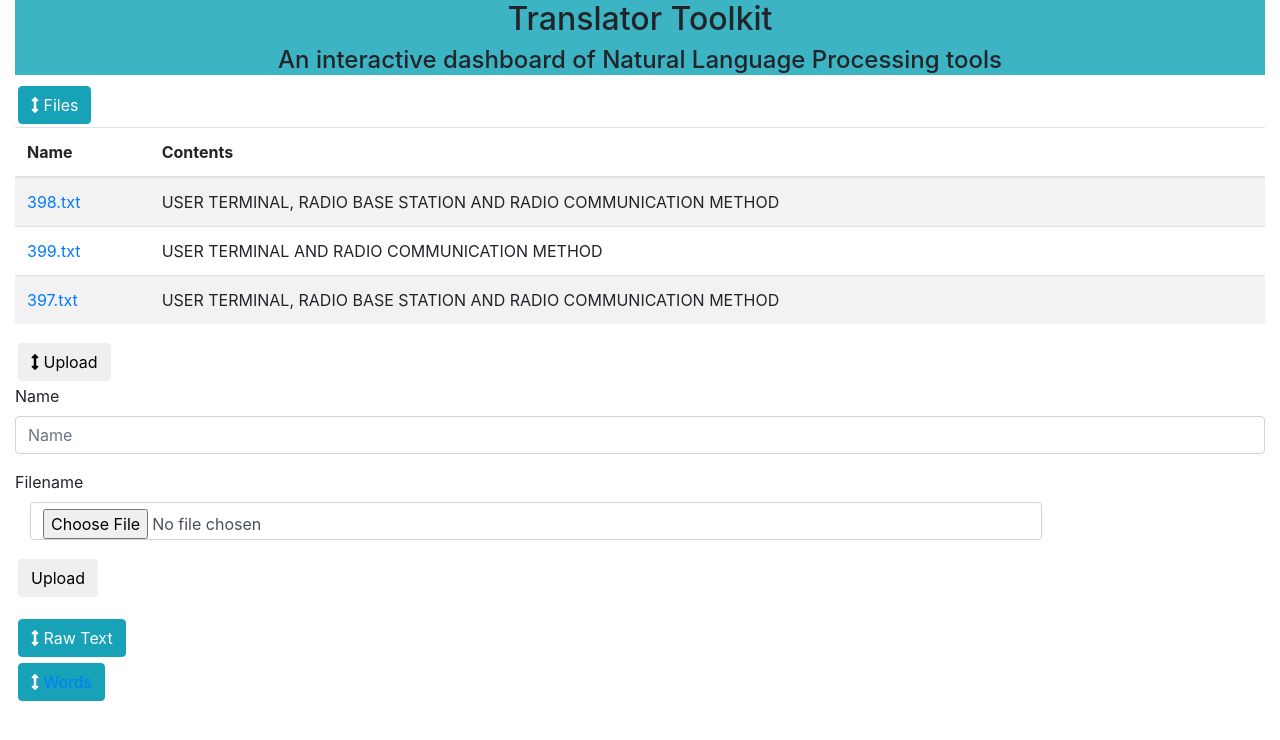
After one commit to andrei-kolesnik/translator-toolkit, a Flask app: page /step1 in a window 1280 px wide, after a click on "Upload". The commit adds this page. Shown: the top 740 px of the page. Run offline with Flask 2, Linux system fonts and the light colour scheme; some libraries are stand-ins or nearby versions.

Commit message:
Words stemming

```diff
--- a/app.py
+++ b/app.py
@@ -4,12 +4,13 @@ from os import listdir
 from os.path import isfile, join
 import sys
 from io import StringIO
+from collections import defaultdict
 from flask import request
 from werkzeug.utils import secure_filename
 import scipy
-import numpy as np
-import pandas as pd
-import matplotlib as pl
+# import numpy as np
+# import pandas as pd
+# import matplotlib as pl
 import nltk
 from nltk import FreqDist
 nltk.download('punkt')
@@ -35,7 +36,7 @@ Globs = {
     'file': '',
     'dir': './data/'
 }
-global docs, docs_processed, sents
+global text, text_proc, sents, text_detailed
 
 excl = ['a', 'after', 'all', 'also', 'an', 'and', 'another', 'any', 'are', 'as', 'at', 'away', 'be', 'been', 'beforehand', 'being', 'both', 'but', 'by', 'can', 'cannot', 'do', 'does', 'each', 'for', 'from', 'further', 'furthermore', 'has', 'have', 'having', 'here', 'hereby', 'hereinabove', 'hereinbefore', 'heretofore', 'how', 'if', 'in', 'into', 'is', 'it', 'its', 'may', 'more', 'no', 'non', 'nor', 'not', 'of', 'off', 'on', 'only', 'or', 'other', 'out', 'own', 'same', 'since', 'so', 'such', 'than', 'that', 'the', 'their', 'then', 'there', 'therebetween', 'thereby', 'therein', 'thereof', 'thereto', 'they', 'this', 'those', 'thus', 'to', 'too', 'up', 'via', 'was', 'what', 'when', 'where', 'wherein', 'whether', 'which', 'whose', 'with', 'within']
 
@@ -70,9 +71,26 @@ def check():
 
 
 def openfile(filename):
-    global docs, docs_processed
-    docs = nltk.corpus.PlaintextCorpusReader(Globs['dir'], Globs['file'])
-    docs_processed = nltk.Text(docs.words())
+    global Globs, text, text_proc, text_detailed
+    Globs['file'] = filename
+    text = nltk.corpus.PlaintextCorpusReader(Globs['dir'], Globs['file'])
+    text_proc = nltk.Text(text.words())
+# extra part
+    stemmer = nltk.PorterStemmer() # nltk.LancasterStemmer()
+    text_detailed = []
+    cnt = 1
+    for sent in text.raw().split("\n"):
+        sent = sent.strip()
+        if len(sent) > 0 and not sent.isspace():
+            tokenized = nltk.word_tokenize(sent)
+            words = []
+            stems = []
+            for tok in tokenized:
+                words.append(tok)  # .lower()
+                stems.append(stemmer.stem(tok))
+            text_detailed.append({"index": cnt, "sent": sent, "words": words, "stems": stems})
+            cnt = cnt + 1
+
 
 ################################################################################
 # Routs
@@ -113,8 +131,6 @@ def upload_file():
 ################################################################################
 @app.route("/f/<name>")
 def show_file(name):
-    global docs, docs_processed
-    Globs['file'] = name
     openfile(name)
     return sents1()
 
@@ -122,12 +138,12 @@ def show_file(name):
 ################################################################################
 @app.route("/s1")
 @app.route("/s1/<word>")
-def sents1(word = ''):
-    global docs, sents
+def sents1(word=''):
+    global text, sents
     check()
     sents = []
     cnt = 1
-    for sent in docs.raw().split("\n"):
+    for sent in text.raw().split("\n"):
         sent = sent.strip()
         if len(sent) > 0 and not sent.isspace():
             if len(word) > 0:
@@ -144,41 +160,84 @@ def sents1(word = ''):
 ################################################################################
 @app.route("/s2")
 def sents2():
-    global docs, sents
+    global text, sents
     check()
     sents = []
     cnt = 1
-    for sent in docs.sents():
+    for sent in text.sents():
         sents.append({"index": cnt, "sent": ' '.join(sent)})
         cnt = cnt+1
     return render_template("sents.html", globs = Globs, sents = sents)
 
 
 ################################################################################
+@app.route("/s3")
+@app.route("/s3/<stem>")
+def sents3(stem=''):
+    global text_detailed
+    sents = []
+    for sent in text_detailed:
+        # at = sent.find(word)
+        # if at > -1:
+        #     sent = sent[:at] + '<span class="sel">' + word + '</span>' + sent[at+len(word)]
+        if stem in sent['stems']:
+            for i, s in enumerate(sent['stems']):
+                if s == stem:
+                    sent['words'][i] = '<span class="sel">' + sent['words'][i] + '</span>'
+            sents.append({
+                    'index': sent['index'],
+                    'sent': ' '.join(sent['words']) # sent['sent']
+                })
+    return jsonify(sents)
+
+
+################################################################################
 @app.route('/freq')
+# def freq():
+#     global text, text_proc
+#     check()
+#     fdist = FreqDist()
+#     for word in text.words():
+#         word = word.lower()
+#         sans_letters = re.sub(r'[^a-zA-Z]', '', word)
+#         if (len(word) > 2) and (word not in excl) and (len(word) == len(sans_letters)):
+#             fdist[word] += 1
+#     freq_sorted = sorted(fdist.items(), key=lambda item: (item[1], item[0]), reverse=True)
+#     return jsonify(freq_sorted[:50])
 def freq():
-    global docs, docs_processed
+    global text, text_proc
     check()
+    tokens = nltk.word_tokenize(text.raw())
+    stemmer = nltk.PorterStemmer() # nltk.LancasterStemmer()
+    dd = defaultdict(list)
     fdist = FreqDist()
-    for word in docs.words():
-        word = word.lower()
-        sans_letters = re.sub(r'[^a-zA-Z]', '', word)
-        if (len(word) > 2) and (word not in excl) and (len(word) == len(sans_letters)):
-            fdist[word] += 1
-    freq_sorted = sorted(fdist.items(), key=lambda item: (item[1], item[0]), reverse=True)
-    return jsonify(freq_sorted[:50])
-
+    prog = re.compile(r'^[a-zA-Z][a-zA-Z\\\-]+[a-zA-Z]$')
+    for tok in tokens:
+        tok = tok.lower()
+        stem = stemmer.stem(tok)
+        if prog.match(tok) and tok not in excl:
+            if tok not in dd[stem]:
+                dd[stem].append(tok)
+            fdist[stem] += 1
+    result = []
+    for stem in sorted(dd.keys()):
+            result.append({
+                "words": ' '.join(dd[stem]),
+                "count": fdist[stem],
+                "stem": stem
+            })
+    return jsonify(result)
 
 ################################################################################
 @app.route('/unusual')
 def unusual():
-    global docs, docs_processed
+    global text, text_proc
     check()
-    text_vocab = set(w.lower() for w in docs.words() if w.isalpha())
+    text_vocab = set(w.lower() for w in text.words() if w.isalpha())
     english_vocab = set(w.lower() for w in nltk.corpus.words.words())
     unusual = text_vocab.difference(english_vocab)
     fdist = FreqDist()
-    for word in docs.words():
+    for word in text.words():
         if word in unusual:
             fdist[word] += 1
     freq_sorted = sorted(fdist.items())
@@ -189,9 +248,9 @@ def unusual():
 @app.route('/concordance/<word>')
 @app.route('/concordance/<word>/<int:count>')
 def concordance(word, count = 25):
-    global docs, docs_processed
+    global text, text_proc
     check()
-    con_list = docs_processed.concordance_list(word, width=80, lines=count)
+    con_list = text_proc.concordance_list(word, width=80, lines=count)
     con_data = []
     for c in con_list:
         con_data.append({
@@ -205,10 +264,10 @@ def concordance(word, count = 25):
 @app.route('/collocations')
 @app.route('/collocations/<int:count>')
 def collocations(count = 25):
-    global docs, docs_processed
+    global text, text_proc
     check()
     with capt_stdout() as out:
-        docs_processed.collocations(num = count)
+        text_proc.collocations(num = count)
         collocations_output = out.string
     col_data = []
     for c in collocations_output.split(';'):
@@ -219,10 +278,10 @@ def collocations(count = 25):
 ################################################################################
 @app.route('/contexts/<word>')
 def contexts(word):
-    global docs, docs_processed
+    global text, text_proc
     check()
     with capt_stdout() as out:
-        docs_processed.common_contexts([word])
+        text_proc.common_contexts([word])
         common_contexts_output = out.string
     con_data = []
     for c in common_contexts_output.split():
@@ -236,6 +295,57 @@ def contexts(word):
 
 
 ################################################################################
+@app.route('/step1')
+def step1():
+    global Globs
+    files = []
+    for filename in listdir(Globs['dir']):
+        fullname = join(Globs['dir'], filename)
+        if isfile(fullname):
+            f = open(fullname)
+            files.append({
+                "name": filename,
+                "first_line": f.readline()
+            })
+            f.close()
+    return render_template("steps.html", files=files, globs=Globs)
+
+@app.route('/step2/<filename>')
+def step2(filename):
+    global text
+    openfile(filename)
+    result = text.raw().replace('\r\n', '<br>')
+    return jsonify(result)
+
+
+@app.route('/step3')
+def step3():
+    global text
+    tokens = nltk.word_tokenize(text.raw())
+    stemmer = nltk.PorterStemmer() # nltk.LancasterStemmer()
+    dd = defaultdict(list)
+    fdist = FreqDist()
+    result = []
+    prog = re.compile(r'^[a-zA-Z][a-zA-Z\\\-]+[a-zA-Z]$')
+    for tok in tokens:
+        tok = tok.lower()
+        # sans_letters = re.sub(r'[^a-zA-Z\-\\]', '', tok)
+        stem = stemmer.stem(tok)
+        # if len(tok) == len(sans_letters) and tok not in excl:
+        if prog.match(tok) and tok not in excl:
+            if tok not in dd[stem]:
+                dd[stem].append(tok)
+            fdist[stem] += 1
+    for stem in sorted(dd.keys()):
+            result.append({
+                "stem": stem,
+                "count": fdist[stem],
+                "words": ' '.join(dd[stem])
+            })
+    return jsonify(result)
+
+
+################################################################################
 # Main
 ################################################################################
 if __name__ == '__main__':
--- a/requirements.txt
+++ b/requirements.txt
@@ -82,7 +82,7 @@ Theano==1.0.3
 tornado==5.0
 traitlets==4.3.2
 tweepy==3.6.0
-urllib3==1.22
+urllib3==1.23
 vaderSentiment==2.5
 wcwidth==0.1.7
 webencodings==0.5.1
--- /dev/null
+++ b/static/steps.js
@@ -0,0 +1,32 @@
+$(document).ready(function() {
+    $("body").on("click", ".file", function(e) {
+        var filename = $(e.target).text();
+        $.getJSON("/step2/" + filename, function(result) {
+            var div = document.getElementById('raw');
+            div.innerHTML = result;
+            // div.appendChild(document.createTextNode(result));
+        });
+    });
+
+    $("#tokens").click(function () {
+        $.getJSON("/step3", function (result) {
+            var tbl = document.createElement('table');
+            tbl.setAttribute('class', "basic");
+            $.each(result, function (i, field) {
+                var tr = tbl.insertRow();
+                var td1 = tr.insertCell();
+                var td2 = tr.insertCell();
+                var td3 = tr.insertCell();
+                td1.setAttribute('class', "left");
+                td2.setAttribute('class', "left");
+                td3.setAttribute('class', "left");
+                td1.appendChild(document.createTextNode(field.stem));
+                td2.appendChild(document.createTextNode(field.count));
+                td3.appendChild(document.createTextNode(field.words));
+            });
+            var div = document.getElementById('words');
+            div.innerHTML = '';
+            div.appendChild(tbl);
+        });
+    });
+});
--- a/templates/sents.html
+++ b/templates/sents.html
@@ -2,7 +2,7 @@
 {% block title %}Sentences{% endblock %}
 {% block content %}
 <div class="row">
-   <div class="col-sm-2">
+   <div class="col-sm-3">
       <button type="button" id="btn-words" class="btn btn-info hid" data-toggle="collapse" data-target="#left1">
          <i class="fas fa-arrows-alt-v"></i>
          <span>Words</span>
@@ -15,7 +15,7 @@
       <div id="left2" class="collapse"></div>
       <div id="left3"></div>
    </div>
-   <div class="col-sm-10">
+   <div class="col-sm-9">
       <div id="right1">
       </div>
       <div id="right2">
--- /dev/null
+++ b/templates/steps.html
@@ -0,0 +1,138 @@
+<!DOCTYPE html>
+<html lang="en">
+
+<head>
+    {% block head %}
+    <meta charset="UTF-8">
+    <meta name="viewport" content="width=device-width, initial-scale=1.0">
+    <meta http-equiv="X-UA-Compatible" content="ie=edge">
+    <title>Translator Toolkit - {% block title %}{% endblock %}</title>
+
+    <!-- Bootstrap CSS -->
+    <!-- <link rel="stylesheet" href="https://maxcdn.bootstrapcdn.com/bootstrap/3.3.7/css/bootstrap.min.css"> -->
+    <link rel="stylesheet" href="https://stackpath.bootstrapcdn.com/bootstrap/4.1.0/css/bootstrap.min.css">
+
+    <!-- jQuery Custom Scroller CDN -->
+    <link rel="stylesheet" href="https://cdnjs.cloudflare.com/ajax/libs/malihu-custom-scrollbar-plugin/3.1.5/jquery.mCustomScrollbar.min.css">
+
+    <!-- Font Awesome JS (icons) -->
+    <script defer src="https://use.fontawesome.com/releases/v5.0.13/js/solid.js"></script>
+    <script defer src="https://use.fontawesome.com/releases/v5.0.13/js/fontawesome.js"></script>
+
+    <!-- Translator Toolkit CSS and ICO -->
+    <link rel="stylesheet" type="text/css" href="{{ url_for('static', filename='styles.css') }}">
+    <link rel="shortcut icon" href="{{ url_for('static', filename='favicon.ico') }}">
+    {% endblock %}
+</head>
+
+<body>
+    <div class="container-fluid">
+
+        <div class="well text-center">
+            <h2 class="page">Translator Toolkit</h2>
+            <h4 class="page">An interactive dashboard of Natural Language Processing tools</h4>
+        </div>
+
+        <!-- Page Content -->
+        <div id="content">
+
+            <!-- files -->
+            <button type="button" class="btn btn-info" data-toggle="collapse" data-target="#files">
+                <i class="fas fa-arrows-alt-v"></i>
+                <span>Files</span>
+            </button>
+            <div class="row">
+                <div id="files" class="col-sm-12">
+                    <table class="table table-striped table-hover">
+                        <thead>
+                            <th>Name</th>
+                            <th>Contents</th>
+                        </thead>
+                        {% for file in files %}
+                        <tr>
+                            <td><a href="#" class="file">{{ file.name }}</a></td>
+                            <td>{{ file.first_line }}</td>
+                        </tr>
+                        {% endfor %}
+                    </table>
+                    <button type="button" class="btn btn-default" data-toggle="collapse" data-target="#newdoc">
+                        <i class="fas fa-arrows-alt-v"></i>
+                        <span>Upload</span>
+                    </button>
+                    <div id="newdoc" class="collapse">
+                        <form action="/upload" enctype="multipart/form-data" method="post" accept-charset="utf-8">
+                            <div class="form-group">
+                                <label for="new_name">Name</label>
+                                <div>
+                                    <input name="new_name" id="new_name" class="form-control" type="text" maxlength="255"
+                                        value="" placeholder="Name">
+                                </div>
+                            </div>
+                            <div class="form-group">
+                                <label for="new_file">Filename</label>
+                                <div class="col-sm-10">
+                                    <input name="new_file" id="new_file" class="form-control" type="file" value=""
+                                        placeholder="Filename">
+                                </div>
+                            </div>
+                            <div class="form-group">
+                                <div>
+                                    <input class="btn btn-default" type="submit" name="submit" value="Upload">
+                                </div>
+                            </div>
+                        </form>
+                    </div>
+                </div>
+            </div> <!-- files -->
+
+            <!-- raw -->
+            <button type="button" class="btn btn-info" data-toggle="collapse" data-target="#raw">
+                <i class="fas fa-arrows-alt-v"></i>
+                <span>Raw Text</span>
+            </button>
+            <div class="row">
+                <div id="raw" class="col-sm-12 collapse">
+                </div>
+            </div> <!-- raw -->
+
+            <!-- words -->
+            <button type="button" class="btn btn-info" data-toggle="collapse" data-target="#words">
+                <i class="fas fa-arrows-alt-v"></i>
+                <a href="#" id="tokens"><span>Words</span></a>
+            </button>
+            <div class="row">
+                <div id="words" class="col-sm-12">
+                </div>
+            </div> <!-- words -->
+
+        </div> <!-- content -->
+
+        <div id="footer">
+            {% block footer %}
+            <!-- <i>Do not write below this line<br>&copy; Alejandro 2018</i>    -->
+            {% endblock %}
+        </div>
+    </div>
+
+    <!-- jQuery -->
+    <script src="https://ajax.googleapis.com/ajax/libs/jquery/3.3.1/jquery.min.js"></script>
+
+    <!-- Bootstrap JS -->
+    <!-- <script src="https://maxcdn.bootstrapcdn.com/bootstrap/3.3.7/js/bootstrap.min.js"></script> -->
+    <script src="https://stackpath.bootstrapcdn.com/bootstrap/4.1.0/js/bootstrap.min.js"></script>
+
+    <!-- jQuery Custom Scroller CDN -->
+    <script src="https://cdnjs.cloudflare.com/ajax/libs/malihu-custom-scrollbar-plugin/3.1.5/jquery.mCustomScrollbar.concat.min.js"></script>
+
+    <!-- Popper.JS -->
+    <script src="https://cdnjs.cloudflare.com/ajax/libs/popper.js/1.14.0/umd/popper.min.js" integrity="sha384-cs/chFZiN24E4KMATLdqdvsezGxaGsi4hLGOzlXwp5UZB1LY//20VyM2taTB4QvJ"
+        crossorigin="anonymous"></script>
+
+    <!-- Plotly JS -->
+    <script src="https://cdn.plot.ly/plotly-latest.min.js"></script>
+
+    <!-- Translator Toolkit JS -->
+    <script src="{{ url_for('static', filename='steps.js') }}"></script>
+</body>
+
+</html>
```
Also changed, not shown: static/actions.js (+24 -2 lines), templates/base.html (+0 -8 lines).
